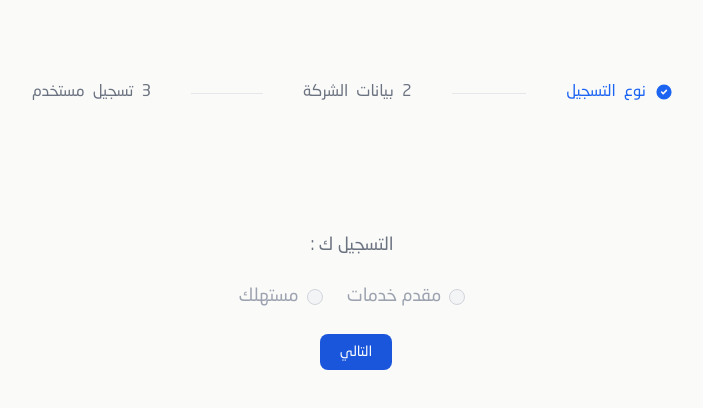
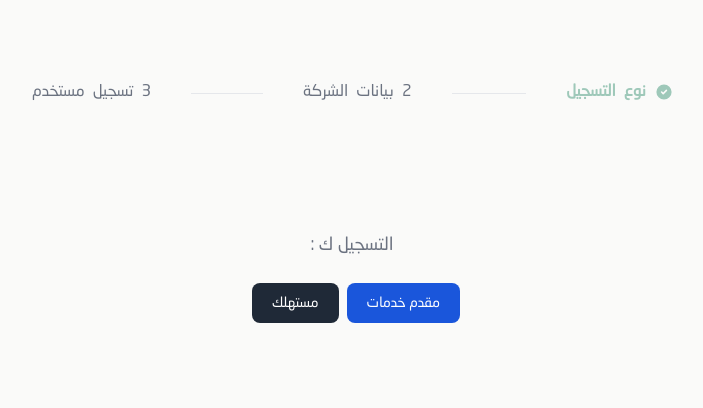
Before and after one commit to Ahmed-Alkhatim/vue-mvvm-pattern, a Vue app: page /register in a window 1280 px wide. Shown: the top 408 px of the page, without its empty margins (288-991 px from the left). Built offline with nearby package versions, Linux system fonts and the light colour scheme; the HTML template or start-up script is replaced by a standard one.

Commit message:
Change UI && add register user fun

```diff
--- a/src/api/auth.js
+++ b/src/api/auth.js
@@ -1,6 +1,6 @@
 import { useFetcher, usePost, useGet } from "@/composables"
 
-class Auth extends EventTarget {
+class AuthClass extends EventTarget {
     constructor(){
         super();
     }
@@ -18,8 +18,6 @@ class Auth extends EventTarget {
     }
 
     register = async(data) => {
-        this.dispatchEvent(new CustomEvent('registerSuccess', { detail: {} }))
-
         const { response, error, getData } = useFetcher(usePost)
         await getData("/register", data)
         if(response.value && response.value?.status?.code == 200){
@@ -30,5 +28,5 @@ class Auth extends EventTarget {
     }
 }
 
-const auth = new Auth()
-export default auth
+const Auth = new AuthClass()
+export default Auth
--- a/src/api/index.js
+++ b/src/api/index.js
@@ -1,2 +1,2 @@
-import auth from "./auth"
-export { auth }
+import Auth from "./auth"
+export { Auth }
--- a/src/assets/base.css
+++ b/src/assets/base.css
@@ -0,0 +1,6 @@
+/*
+#092635  rgb(9, 38, 53)
+#1B4242  rgb(27, 66, 66)
+#5C8374 rgb(92, 131, 116)
+#9EC8B9 rgb(158, 200, 185)
+*/
--- a/src/views/auth/login/Login.vue
+++ b/src/views/auth/login/Login.vue
@@ -17,7 +17,7 @@
 import { TextInput, PasswordInput,  Card, Btn } from "@/components"
 import { reactive } from "vue";
 import logo from "@/assets/images/logo.png"
-import { auth } from "@/api"
+import { Auth } from "@/api"
 import { useRouter } from "vue-router";
 const router = useRouter()
 const userData = reactive({
@@ -30,19 +30,19 @@ const errors = reactive({
     email : null,
 })
 
-auth.on('loggedSuccess', (e) => {
+Auth.on('loggedSuccess', (e) => {
    localStorage.setItem('token', e.detail.token)
    localStorage.setItem('user', e.detail.user)
    router.push('/')
 
 })
-auth.on('loggingFail', (e) => {
+Auth.on('loggingFail', (e) => {
     console.log('logged failed', e.detail);
     Object.assign(errors, e.detail);
 });
 
 const logIn = () => {
-    auth.login(userData)
+    Auth.login(userData)
 }
 
 </script>
--- a/src/views/auth/register/CompanyData.vue
+++ b/src/views/auth/register/CompanyData.vue
@@ -3,7 +3,7 @@
         <div class="w-full mt-20 space-y-5">
             <TextInput v-model="registerationData.company_name" label = 'اسم الشركة' />
             <TextInput v-model="registerationData.public_name" label = 'الاسم العام للشركة'/>
-            <Btn class="w-full" size = "small" color = "blue" @click = "saveData()">التالي</Btn>
+            <Btn class="w-full" size = "small" color = "primary" @click = "saveData()">التالي</Btn>
         </div>
     </div>
 </template>
--- a/src/views/auth/register/RegisterType.vue
+++ b/src/views/auth/register/RegisterType.vue
@@ -4,10 +4,9 @@
             <p class = 'paragraph text-[18px]'>التسجيل ك :</p>
         </div>
         <div class = "flex justify-center">
-            <RadioInput @click = "setType('provider')" class = "text-[18px] mx-3" id = 'company'>مقدم خدمات</RadioInput>
-            <RadioInput @click = "setType('consumer')" class = "text-[18px] mx-3" id = 'company'>مستهلك</RadioInput>
+            <Btn @click = "selectType('provider')" color="primary">مقدم خدمات</Btn>
+            <Btn @click = "selectType('consumer')" color="secondary">مستهلك</Btn>
         </div>
-        <Btn size="small" color = 'blue' @click = 'saveData()'>التالي</Btn>
     </div>
 </template>
 
@@ -19,9 +18,9 @@ import { inject } from "vue";
 const emit =  defineEmits(['complete'])
 const setType = inject('setType')
 
-
 // Functions
-const saveData = () => {
+const selectType = (type) => {
+    setType(type)
     emit('complete')
 }
 
--- a/src/views/auth/register/Stepper.vue
+++ b/src/views/auth/register/Stepper.vue
@@ -2,7 +2,7 @@
     <div class = 'flex justify-center'>
         <div class = 'w-1/2'>
             <ol class="flex items-center w-full text-sm font-medium text-center text-gray-500 dark:text-gray-400 sm:text-base">
-                <li :class = 'currentStep >= 1 ? "text-blue-600 dark:text-blue-500" : ""' class="flex md:w-full items-center sm:after:content-[''] after:w-full after:h-1 after:border-b after:border-gray-200 after:border-1 after:hidden sm:after:inline-block after:mx-6 xl:after:mx-10 dark:after:border-gray-700">
+                <li :class = '{"text-[#9EC8B9] dark:text-blue-500" : currentStep >= 1 , "text-[#0B666A] font-bold" : currentStep == 1 }' class="flex md:w-full items-center sm:after:content-[''] after:w-full after:h-1 after:border-b after:border-gray-200 after:border-1 after:hidden sm:after:inline-block after:mx-6 xl:after:mx-10 dark:after:border-gray-700">
                     <span class="flex items-center after:content-['/'] sm:after:hidden after:mx-2 after:text-gray-200 dark:after:text-gray-500">
                         <svg v-if = "currentStep >= 1" class="w-3.5 h-3.5 sm:w-4 sm:h-4 me-2.5" aria-hidden="true" xmlns="http://www.w3.org/2000/svg" fill="currentColor" viewBox="0 0 20 20">
                             <path d="M10 .5a9.5 9.5 0 1 0 9.5 9.5A9.51 9.51 0 0 0 10 .5Zm3.707 8.207-4 4a1 1 0 0 1-1.414 0l-2-2a1 1 0 0 1 1.414-1.414L9 10.586l3.293-3.293a1 1 0 0 1 1.414 1.414Z"/>
@@ -12,7 +12,7 @@
                         نوع  <span class="hidden sm:inline-flex sm:ms-2">التسجيل</span>
                     </span>
                 </li>
-                <li :class = 'currentStep >= 2 ? "text-blue-600 dark:text-blue-500" : ""' class="flex md:w-full items-center after:content-[''] after:w-full after:h-1 after:border-b after:border-gray-200 after:border-1 after:hidden sm:after:inline-block after:mx-6 xl:after:mx-10 dark:after:border-gray-700">
+                <li :class = '{"text-[#9EC8B9] dark:text-blue-500" : currentStep > 2, "text-[#0B666A] font-bold" : currentStep == 2 }' class="flex md:w-full items-center after:content-[''] after:w-full after:h-1 after:border-b after:border-gray-200 after:border-1 after:hidden sm:after:inline-block after:mx-6 xl:after:mx-10 dark:after:border-gray-700">
                     <span class="flex items-center after:content-['/'] sm:after:hidden after:mx-2 after:text-gray-200 dark:after:text-gray-500">
                         <svg v-if = "currentStep >= 2" class="w-3.5 h-3.5 sm:w-4 sm:h-4 me-2.5" aria-hidden="true" xmlns="http://www.w3.org/2000/svg" fill="currentColor" viewBox="0 0 20 20">
                             <path d="M10 .5a9.5 9.5 0 1 0 9.5 9.5A9.51 9.51 0 0 0 10 .5Zm3.707 8.207-4 4a1 1 0 0 1-1.414 0l-2-2a1 1 0 0 1 1.414-1.414L9 10.586l3.293-3.293a1 1 0 0 1 1.414 1.414Z"/>
@@ -21,7 +21,7 @@
                         بيانات <span class="hidden sm:inline-flex sm:ms-2">الشركة</span>
                     </span>
                 </li>
-                <li :class = 'currentStep == 3 ? "text-blue-600 dark:text-blue-500" : ""' class="flex items-center">
+                <li :class = '{"text-[#9EC8B9] dark:text-blue-500" : currentStep >= 3 , "text-[#0B666A] font-bold" : currentStep == 3 }' class="flex items-center">
                     <svg v-if = "currentStep >= 3" class="w-3.5 h-3.5 sm:w-4 sm:h-4 me-2.5" aria-hidden="true" xmlns="http://www.w3.org/2000/svg" fill="currentColor" viewBox="0 0 20 20">
                         <path d="M10 .5a9.5 9.5 0 1 0 9.5 9.5A9.51 9.51 0 0 0 10 .5Zm3.707 8.207-4 4a1 1 0 0 1-1.414 0l-2-2a1 1 0 0 1 1.414-1.414L9 10.586l3.293-3.293a1 1 0 0 1 1.414 1.414Z"/>
                     </svg>
--- a/src/views/auth/register/UserData.vue
+++ b/src/views/auth/register/UserData.vue
@@ -15,7 +15,7 @@
                 <SelectInput v-model = "registerationData.identity_type"  :options = "[{id : 'مواطن', value : 'مواطن'}, {id : 'مقيم', value : 'مقيم'}]" label = "نوع الهوية" />
                 <NumberInput v-model = "registerationData.id_number" label = "رقم الهوية" />
             </div>
-                <Btn class="w-full" size = "small" color = "blue" @click = "register()">تسجيل</Btn>
+                <Btn class="w-full" size = "small" color = "primary" @click = "register()">تسجيل</Btn>
         </div>
     </div>
 </template>
--- a/src/views/auth/register/index.vue
+++ b/src/views/auth/register/index.vue
@@ -15,7 +15,8 @@ import CompanyData from './CompanyData.vue';
 import UserData from "./UserData.vue";
 import useRegApiStates from "./useRegApiStates";
 import useRegDataStates from "./useRegDataStates";
-
+import { useRouter } from "vue-router";
+const router = useRouter()
 // UI States
 const currentStep = ref(1)
 const goToNextStep = (step) => {
@@ -24,12 +25,15 @@ const goToNextStep = (step) => {
 
 // Data & Api
 const { registerationData, setType } = useRegDataStates()
-const { registerUser, inputsError } = useRegApiStates()
+const { registerUser, onRegisterSuccess, inputsError } = useRegApiStates()
 
 // Functions
 const completeRegistration = () => {
     registerUser(registerationData)
 }
+onRegisterSuccess( () => {
+    // router.push('/')
+})
 
 // Provides
 provide('registerationData', registerationData)
--- a/src/views/auth/register/useRegApiStates.js
+++ b/src/views/auth/register/useRegApiStates.js
@@ -1,29 +1,32 @@
-import { auth } from "@/api";
+import { Auth } from "@/api";
 import { ref } from "vue";
 import { useUserStore } from "@/stores"
 
 const useRegApiStates = () => {
     // Stores
     const userStore = useUserStore()
-
     // States
     const inputsError = ref({})
 
     // Events
-    auth.on('registerFail', (e) => {
-        console.log("Registered Successfully", e.detail);
+    const onRegisterSuccess = ( (callback) => { callback() })
+
+    Auth.on('registerSuccess', (e) => {
+        userStore.setUser({ name : 'admin'})
+        onRegisterSuccess()
     })
-    auth.on('registerSuccess', (e) => {
-        userStore.setUser({ name : 'admin'})
-        console.log("Registered failed", e.detail);
+
+
+    Auth.on('registerFail', (e) => {
+        //
     })
 
     // Methods
     const registerUser = (data) => {
-        auth.register(data)
+        Auth.register(data)
     }
 
-    return { registerUser , inputsError }
+    return { registerUser , onRegisterSuccess, inputsError }
 }
 
 export default useRegApiStates
```
